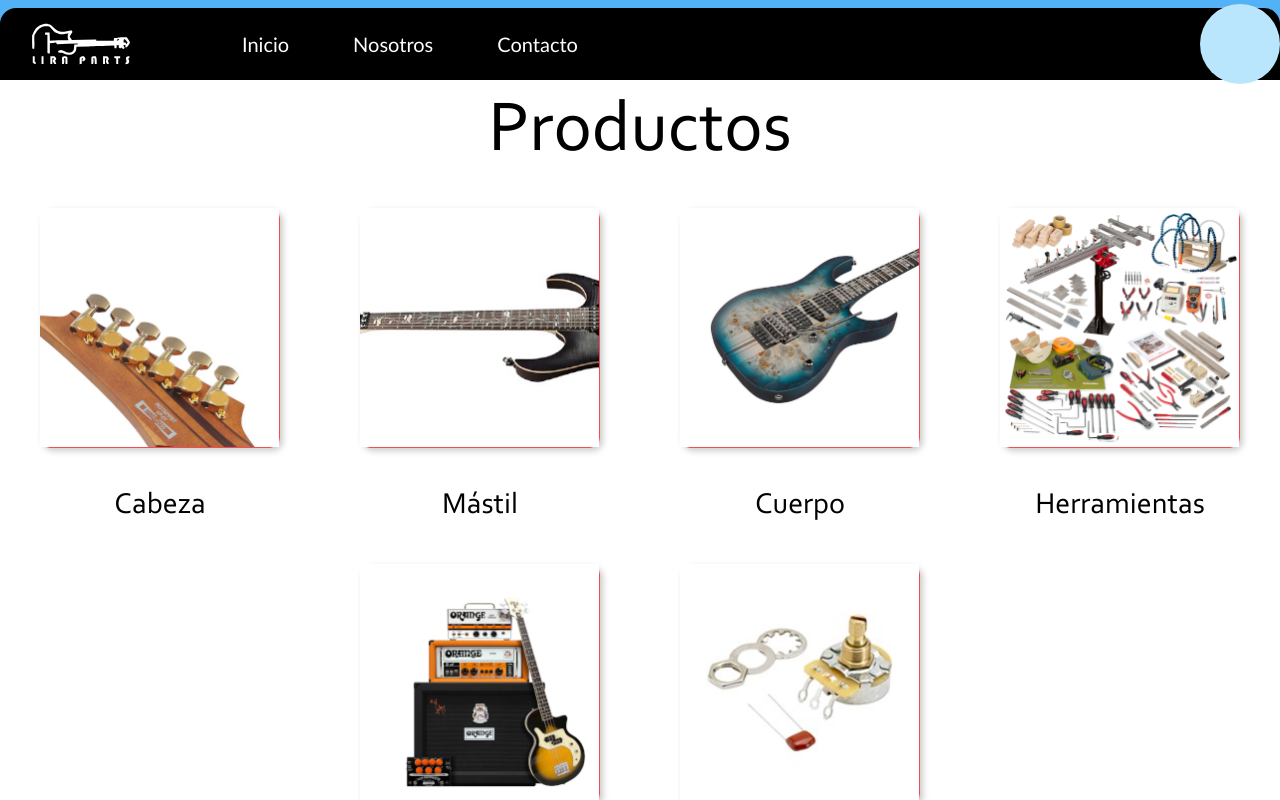
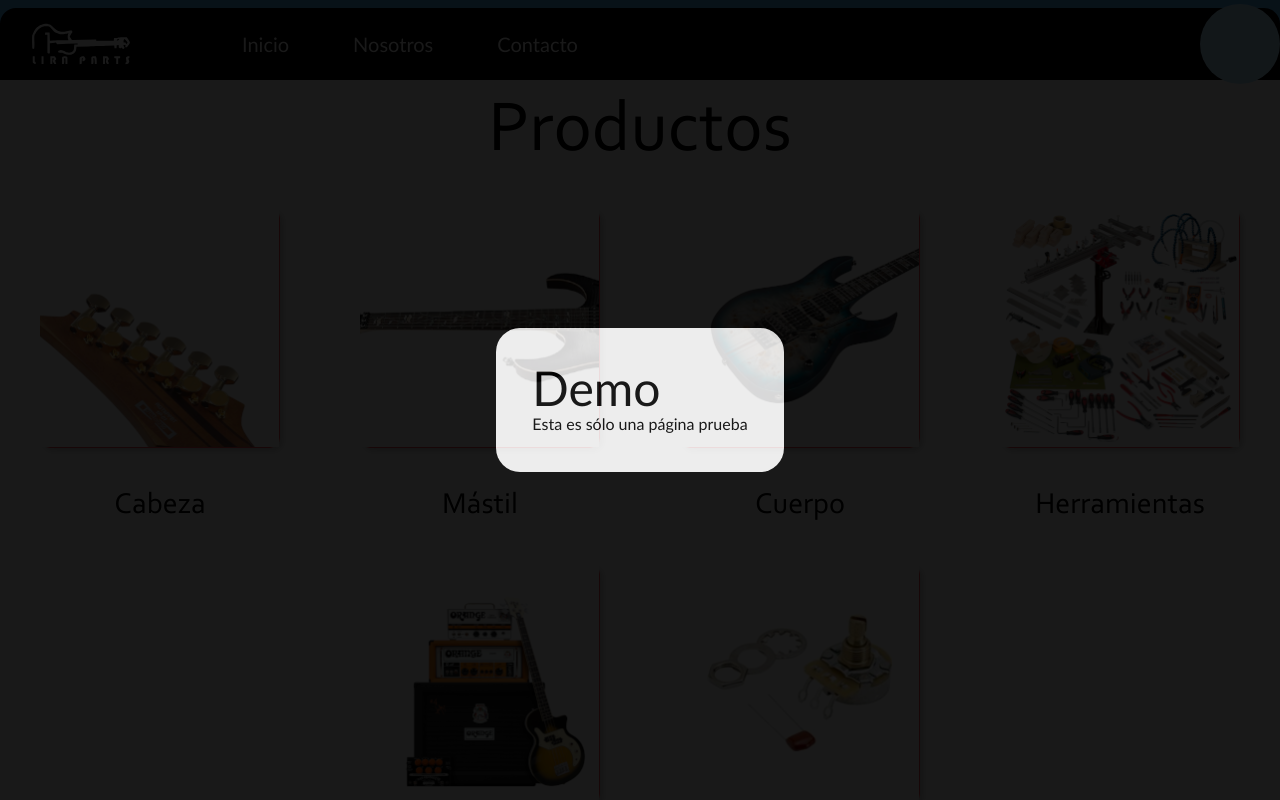
Before and after one commit to Ax0l0t3/lirapartsDev, a React (Vite) app: page / in a window 1280 px wide. Both pictures are taken after a click on the button 160 px from the left and 328 px from the top of the page. Shown: the top 800 px of the page. Built offline with nearby package versions, Linux system fonts and the light colour scheme.

Commit message:
Final Demo Portal

```diff
--- a/src/components/atom/SquareCard.jsx
+++ b/src/components/atom/SquareCard.jsx
@@ -1,10 +1,14 @@
+import { useState } from 'react';
+import { createPortal } from "react-dom";
 import PropTypes from "prop-types";
+import { DemoDialog } from "../organism/DemoDialog";
 import "../../styles/_square-card.css";
 
 export const SquareCard = ({ cardTitle, imageName }) => {
+  const [modalState, setModalState] = useState(false);
   return (
     <div className="text-3xl flex flex-col justify-center items-center">
-      <button type="button" className="card">
+      <button type="button" className="card" onClick={() => setModalState(!modalState)}>
         <img
           className="for-shadow"
           src={`./images/${imageName}`}
@@ -12,6 +16,7 @@ export const SquareCard = ({ cardTitle, imageName }) => {
         />
       </button>
       <p>{cardTitle}</p>
+      {modalState && createPortal(<DemoDialog />, document.getElementById('root'))}
     </div>
   );
 };
--- a/src/components/molecule/GeneralInfoCard.jsx
+++ b/src/components/molecule/GeneralInfoCard.jsx
@@ -2,7 +2,7 @@ import PropTypes from "prop-types";
 
 export const GeneralInfoCard = ({ cardTitle = "Como Comprar", children }) => {
   return (
-    <div className="p-9 w-content bg-[#ecececff] rounded-3xl flex flex-col">
+    <div className="p-9 w-content bg-[#ecececff] rounded-3xl flex flex-col opacity-100">
       <h1 className="text-5xl">{cardTitle}</h1>
       {children}
     </div>
--- /dev/null
+++ b/src/components/organism/DemoDialog.jsx
@@ -0,0 +1,13 @@
+import React from 'react';
+import { GeneralInfoCard } from '../molecule/GeneralInfoCard';
+import "../../styles/_portal-style.css"
+
+export const DemoDialog = () => {
+  return (
+    <div className="portal-style">
+      <GeneralInfoCard cardTitle='Demo'>
+        <p>Esta es sólo una página prueba</p>
+      </GeneralInfoCard>
+    </div>
+  );
+}
--- a/src/components/organism/Footer.jsx
+++ b/src/components/organism/Footer.jsx
@@ -1,7 +1,7 @@
 import { FaceLogoSVG } from "../atom/SvgFbLogo";
 import { SvgInstaLogo } from "../atom/SvgInstaLogo";
 
-const Footer = () => {
+export const Footer = () => {
   return (
     <div className="h-fit bg-black text-white flex justify-start p-[2.4%] text-[1.25rem]">
       <div className="flex flex-col mr-[2.5%]">
@@ -25,5 +25,3 @@ const Footer = () => {
     </div>
   );
 };
-
-export default Footer;
--- /dev/null
+++ b/src/styles/_portal-style.css
@@ -0,0 +1,13 @@
+.portal-style{
+  background-color: black;
+  opacity: 0.9;
+  position: fixed;
+  width: 100vw;
+  height: 100vh;
+  left: 0;
+  top: 0;
+  display: flex;
+  justify-content: center;
+  align-items: center;
+  z-index: 10;
+}
```
Also changed, not shown: src/App.jsx (+5 -2 lines).
